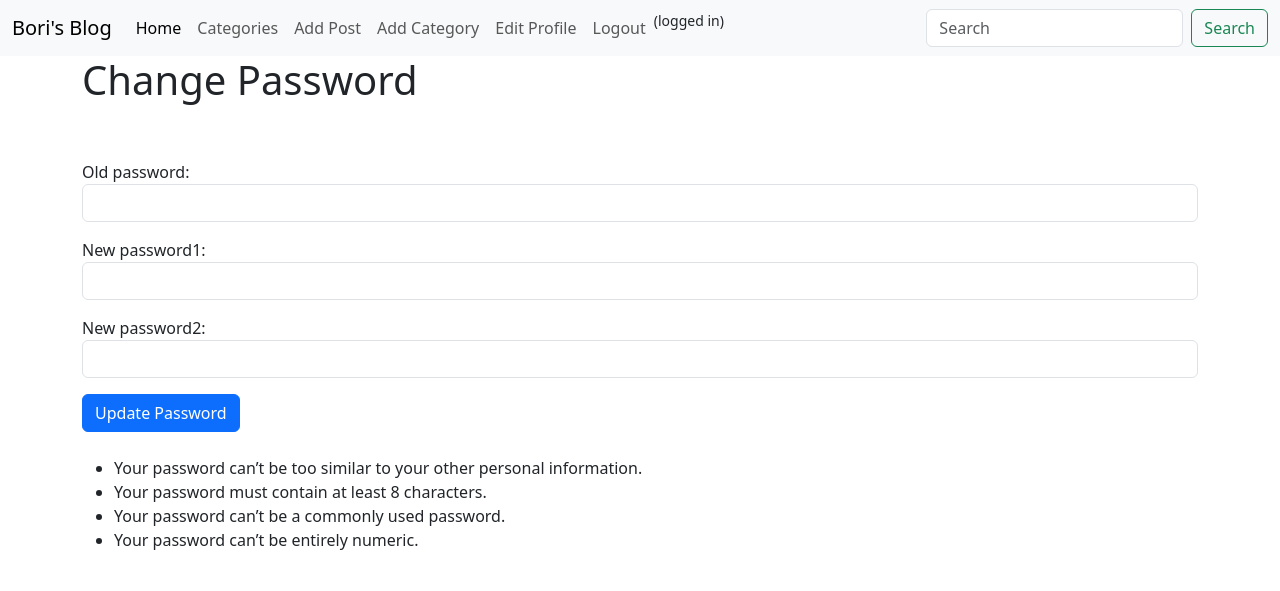
After one commit to clanofbori/forever, a Django app: page /user_auth/password/ in a window 1280 px wide. The commit adds this page. Shown: the top 591 px of the page. Run offline with Django 4.2, Linux system fonts and the light colour scheme; a user stored in the database is signed in; some libraries are stand-ins or nearby versions.

Commit message:
added password success page with bootstrap

```diff
--- a/first_project/user_auth/forms.py
+++ b/first_project/user_auth/forms.py
@@ -1,4 +1,4 @@
-from django.contrib.auth.forms import UserCreationForm
+from django.contrib.auth.forms import UserCreationForm, UserChangeForm, PasswordChangeForm
 from django.contrib.auth.models import User
 from django import forms
 
@@ -10,6 +10,7 @@ class SignUpForm(UserCreationForm):
     last_name = forms.CharField(max_length=100,
                                 widget=forms.TextInput(attrs={'class': 'form-control'}))
 
+
     class Meta:
         model = User
         fields = ('username', 'first_name', 'last_name', 'email', 'password1', 'password2')
@@ -20,3 +21,44 @@ class SignUpForm(UserCreationForm):
         self.fields['username'].widget.attrs['class'] = 'form-control'
         self.fields['password1'].widget.attrs['class'] = 'form-control'
         self.fields['password2'].widget.attrs['class'] = 'form-control'
+
+
+class EditProfileForm (UserChangeForm):
+    email = forms.EmailField(widget=forms.EmailInput(attrs=
+        {'class':'form-control'}))
+    first_name = forms.CharField(max_length=100, widget=forms.TextInput(attrs=
+        {'class': 'form-control'}))
+    last_name = forms.CharField(max_length=100, widget=forms.TextInput(attrs=
+        {'class': 'form-control'}))
+    username = forms.CharField(max_length=100, widget=forms.TextInput(attrs=
+        {'class': 'form-control'}))
+    last_login = forms.CharField(max_length=100, widget=forms.TextInput(attrs=
+        {'class': 'form-control'}))
+    is_superuser = forms.CharField(max_length=100, widget=forms.CheckboxInput(attrs=
+        {'class': 'form-check'}))
+    is_staff = forms.CharField(max_length=100, widget=forms.CheckboxInput(attrs=
+        {'class': 'form-check'}))
+    is_active = forms.CharField(max_length=100, widget=forms.CheckboxInput(attrs=
+        {'class': 'form-check'}))
+    date_joined = forms.CharField(max_length=100, widget=forms.TextInput(attrs=
+        {'class': 'form-control'}))
+
+
+    class Meta:
+        model = User
+        fields = ('username', 'first_name', 'last_name', 'email', 'password',
+                  'last_login', 'is_superuser', 'is_staff', 'is_active', 'date_joined')
+
+
+class PasswordChangingForm(PasswordChangeForm):
+    old_password = forms.CharField(max_length=100, widget=forms.PasswordInput(
+        attrs={'class':'form-control', 'type':'password'}))
+    new_password1 = forms.CharField(max_length=100, widget=forms.PasswordInput(
+        attrs={'class': 'form-control', 'type':'password'}))
+    new_password2 = forms.CharField(max_length=100, widget=forms.PasswordInput(
+        attrs={'class': 'form-control', 'type':'password'}))
+
+
+    class Meta:
+        model = User
+        fields = ('old_password', 'new_password1', 'new_password2')
--- /dev/null
+++ b/first_project/user_auth/templates/registration/change-password.html
@@ -0,0 +1,24 @@
+{% extends 'base.html' %}
+{% block title %}Change Password{% endblock %}
+{% block content %}
+
+<h1>Change Password</h1>
+<br/><br/>
+
+<div class="mb-3">
+    <form method="POST">
+
+        {% csrf_token %}
+        {{ form.as_p }}
+
+        <button type="submit" class="btn btn-primary">Update Password</button>
+        <br><br>
+        <ul><li>Your password can’t be too similar to your other personal information.</li>
+            <li>Your password must contain at least 8 characters.</li>
+            <li>Your password can’t be a commonly used password.</li>
+            <li>Your password can’t be entirely numeric.</li>
+        </ul>
+        <br>
+    </form>
+</div>
+{% endblock %}
--- a/first_project/user_auth/templates/registration/edit_profile.html
+++ b/first_project/user_auth/templates/registration/edit_profile.html
@@ -9,7 +9,7 @@
     <form method="POST">
         {% csrf_token %}
         {{ form.as_p }}
-        <button type="submit" class="btn btn-primary">Edit Profile</button>
+        <button type="submit" class="btn btn-primary">Update Profile</button>
     </form>
 </div>
 {% endblock %}
--- a/first_project/user_auth/urls.py
+++ b/first_project/user_auth/urls.py
@@ -1,7 +1,11 @@
 from django.urls import path
-from .views import UserRegisterView, UserEditView
+from .views import UserRegisterView, UserEditView, PasswordsChangeView, password_success
+#from . import views
 
 urlpatterns = [
     path('register/', UserRegisterView.as_view(), name='register'),
     path('edit_profile/', UserEditView.as_view(), name='edit_profile'),
+    path('password/', PasswordsChangeView.as_view(
+        template_name='registration/change-password.html')),
+    path('password_success/', password_success, name='password_success'),
 ]
--- a/first_project/user_auth/views.py
+++ b/first_project/user_auth/views.py
@@ -1,8 +1,17 @@
 from django.shortcuts import render
 from django.views import generic
-from django.contrib.auth.forms import UserCreationForm, UserChangeForm
+from django.contrib.auth.forms import UserCreationForm, UserChangeForm, PasswordChangeForm
+from django.contrib.auth.views import PasswordChangeView
 from django.urls import reverse_lazy
-from .forms import SignUpForm
+from .forms import SignUpForm, EditProfileForm, PasswordChangingForm
+
+
+class PasswordsChangeView(PasswordChangeView):
+    form_class = PasswordChangingForm
+    success_url = reverse_lazy('password_success')
+
+def password_success(request):
+    return render(request, 'registration/password_success.html', {})
 
 
 class UserRegisterView(generic.CreateView):
@@ -11,7 +20,7 @@ class UserRegisterView(generic.CreateView):
     success_url = reverse_lazy('login')
 
 class UserEditView(generic.UpdateView):
-    form_class = UserChangeForm
+    form_class = EditProfileForm
     template_name = 'registration/edit_profile.html'
     success_url = reverse_lazy('home')
 
```
Also changed, not shown: first_project/user_auth/templates/registration/password_success.html (added, +8 -0 lines).
